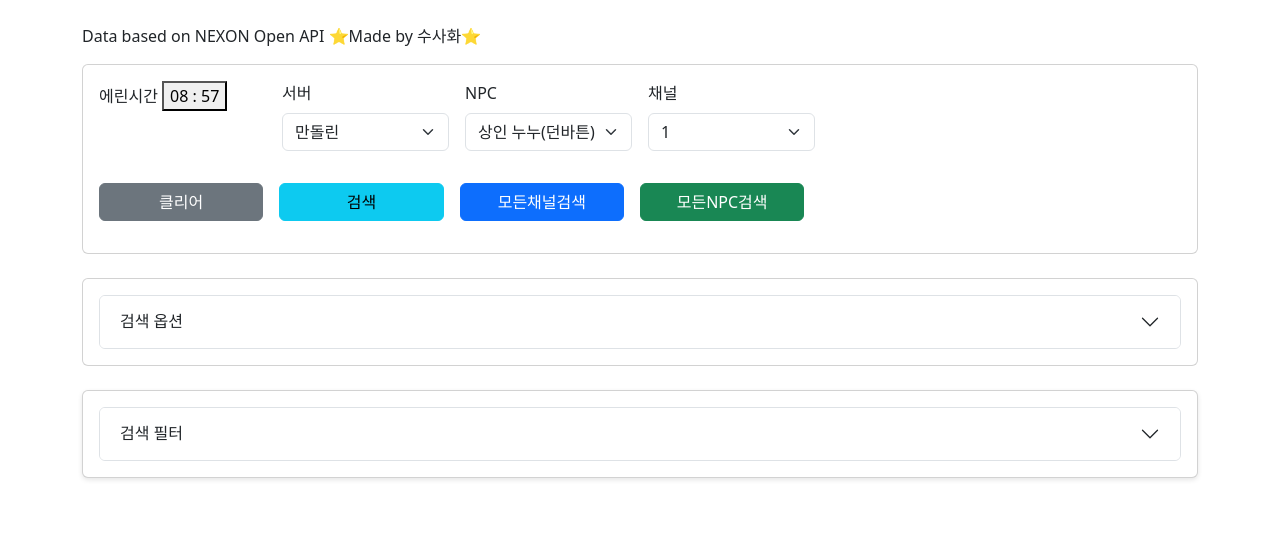
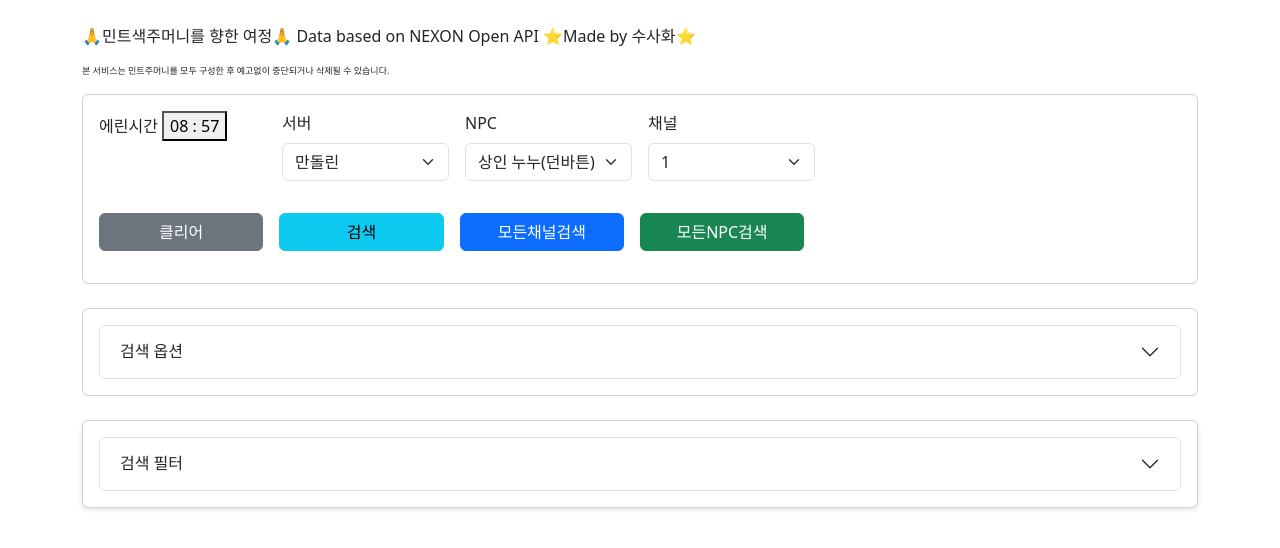
Before and after one commit to mintttt02/mint-Jumeoni, a plain HTML site: page index.html in a window 1280 px wide. Drawn offline with nearby package versions, Linux system fonts and the light colour scheme.

Commit message:
제목변경

```diff
--- a/index.html
+++ b/index.html
@@ -477,7 +477,8 @@ function gfn_isNull(asVal) {
 </head>
 <body>
 <div class="container mt-4">
-<p>Data based on NEXON Open API ⭐Made by 수사화⭐</p>
+<p>🙏민트색주머니를 향한 여정🙏 Data based on NEXON Open API ⭐Made by 수사화⭐</p>
+<p style="font-size: 9px;">본 서비스는 민트주머니를 모두 구성한 후 예고없이 중단되거나 삭제될 수 있습니다.</p>
 <!-- 조회 조건 박스 -->
 <div class="card p-3 mb-4 ">
     <div class="row g-3">
```
